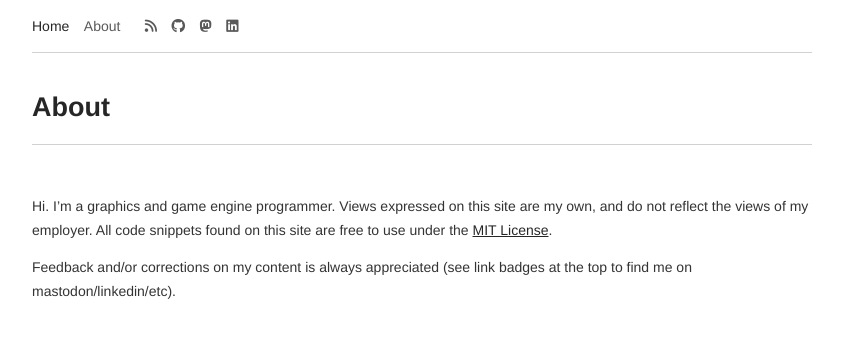
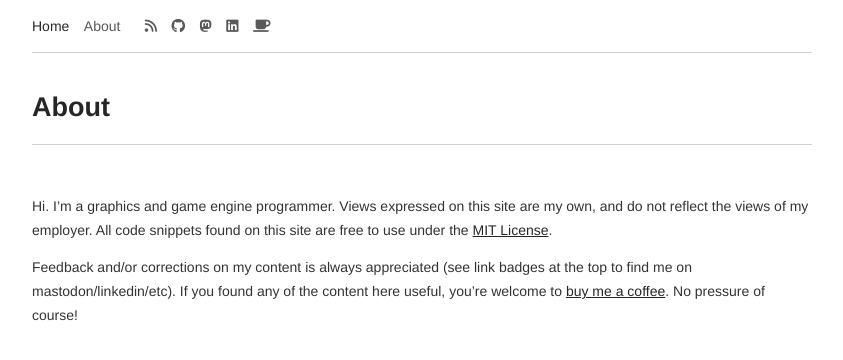
Before and after one commit to jeremyong/jeremyong.github.com, a Jekyll site: the page built from about.md, in a window 1280 px wide. Shown: the top 360 px of the page, without its empty margins (218-1061 px from the left). Built offline with Jekyll 4.4.1, drawn with Linux system fonts in a browser that asks for light colours.

Commit message:
Add coffee link

```diff
--- a/_config.yml
+++ b/_config.yml
@@ -19,6 +19,7 @@ ajaxify_contact_form: true
 # Social icons
 github_username: jeremyong
 linkedin_username: jeremycong
+buymeacoffee_username: jeremyong
 
 text:
   og_locale: "en_US"
--- a/_includes/header.html
+++ b/_includes/header.html
@@ -32,5 +32,8 @@
     <li>
       <a class="fa-solid fa-brands fa-linkedin" href="https://www.linkedin.com/in/{{ site.linkedin_username }}"></a>
     </li>
+    <li>
+      <a class="fa-solid fa-coffee" href="https://buymeacoffee.com/{{ site.buymeacoffee_username }}"></a>
+    </li>
   </ul>
 </nav>
--- a/about.md
+++ b/about.md
@@ -9,4 +9,6 @@ Views expressed on this site are my own, and do not reflect the views of my empl
 All code snippets found on this site are free to use under the [MIT License](https://opensource.org/license/mit/).
 
 Feedback and/or corrections on my content is always appreciated (see link badges
-at the top to find me on mastodon/linkedin/etc).
+at the top to find me on mastodon/linkedin/etc). If you found any of the content here useful,
+you're welcome to [buy me a coffee](https://www.buymeacoffee.com/jeremyong). No pressure of
+course!
```
